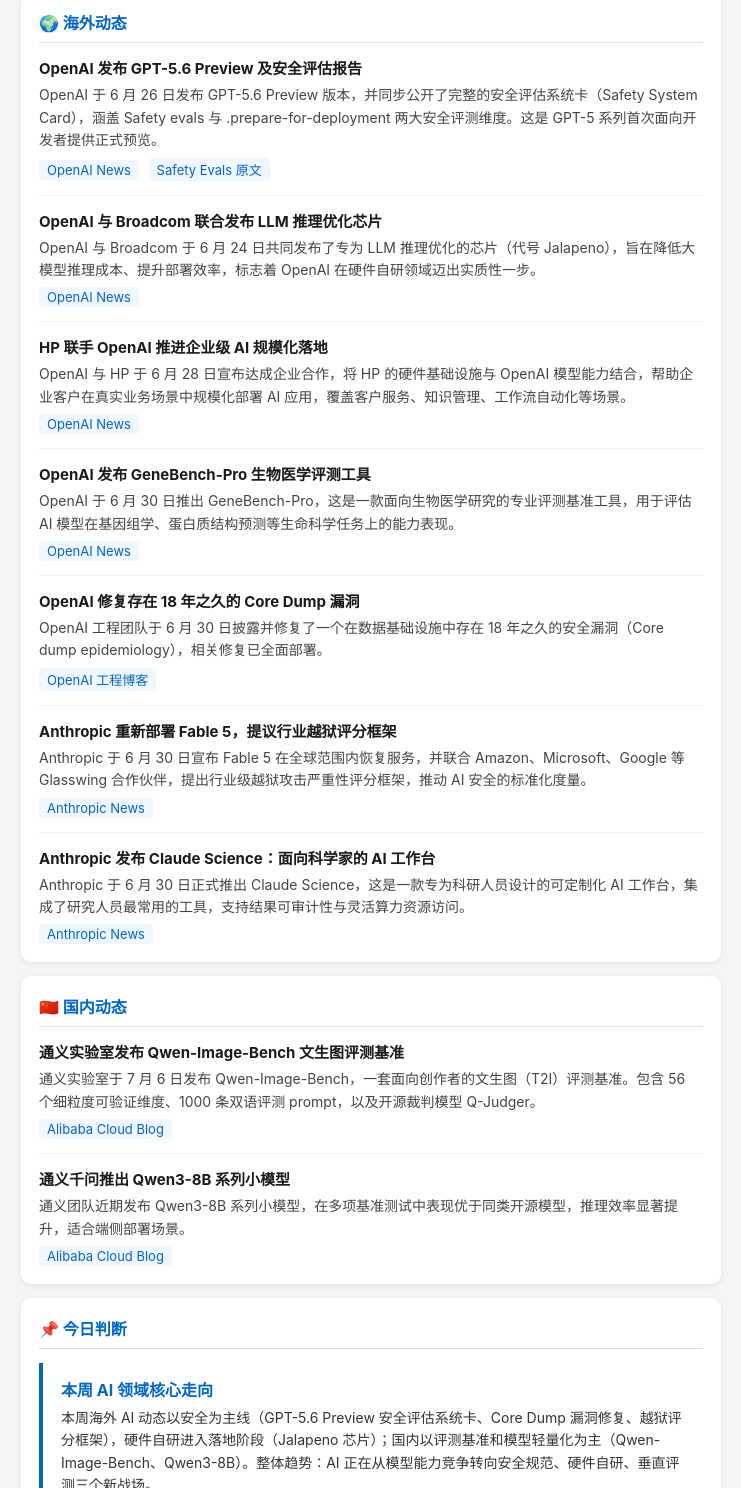
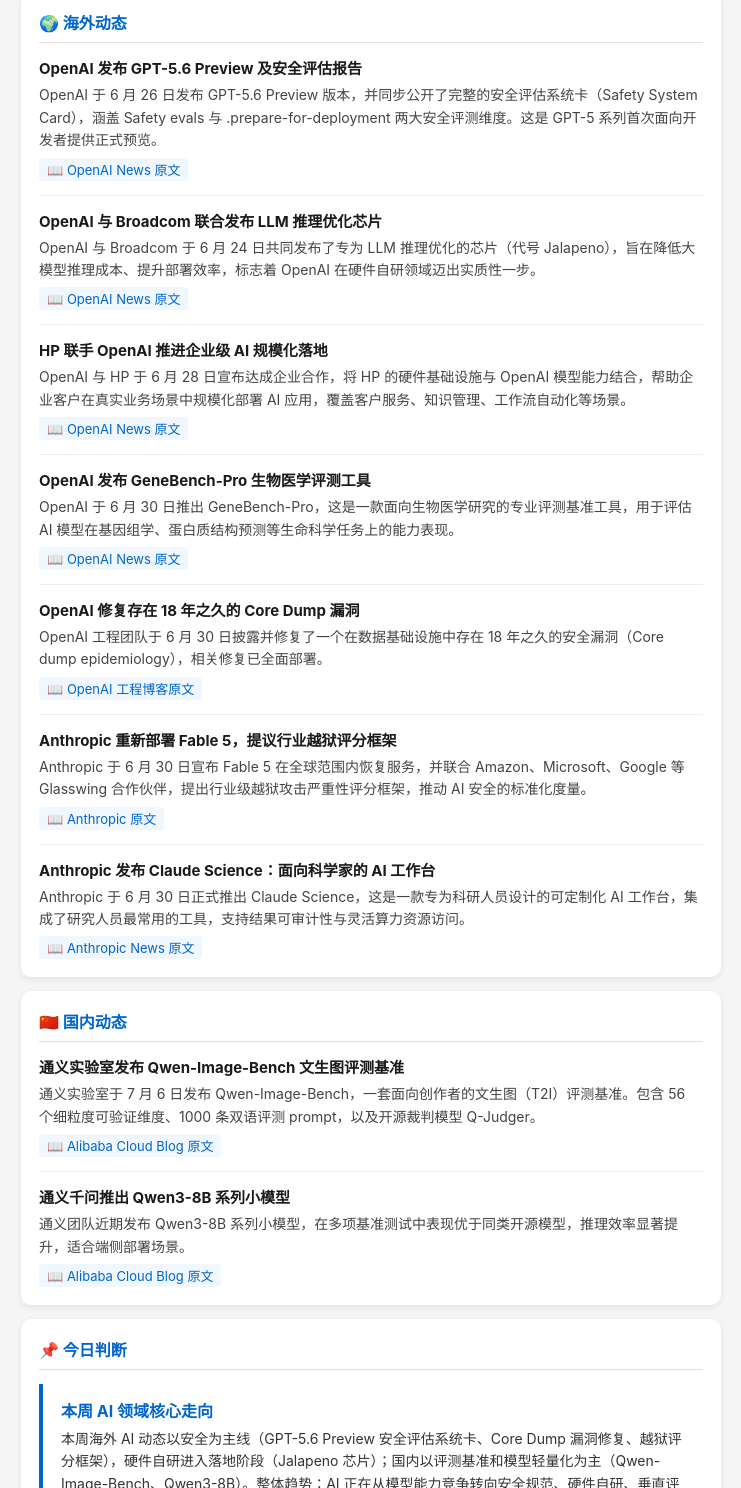
Before and after one commit to chenxiobai/ai-report, a plain HTML site: page 2026-07-08.html in a window 1280 px wide. Shown: the part 141-1629 px from the top of the page, without its empty margins (269-1010 px from the left). Drawn offline with Linux system fonts and the light colour scheme.

Commit message:
Update AI简报 2026-07-08 含完整可点击来源

```diff
--- a/2026-07-08.html
+++ b/2026-07-08.html
@@ -35,8 +35,7 @@
     <div class="item-title">OpenAI 发布 GPT-5.6 Preview 及安全评估报告</div>
     <div class="item-summary">OpenAI 于 6 月 26 日发布 GPT-5.6 Preview 版本，并同步公开了完整的安全评估系统卡（Safety System Card），涵盖 Safety evals 与 .prepare-for-deployment 两大安全评测维度。这是 GPT-5 系列首次面向开发者提供正式预览。</div>
     <div class="item-source">
-      <a href="https://openai.com/news/" target="_blank">OpenAI News</a>
-      <a href="https://openai.com/index/safety-evals" target="_blank">Safety Evals 原文</a>
+      <a href="https://openai.com/news/" target="_blank">📖 OpenAI News 原文</a>
     </div>
   </div>
 
@@ -44,7 +43,7 @@
     <div class="item-title">OpenAI 与 Broadcom 联合发布 LLM 推理优化芯片</div>
     <div class="item-summary">OpenAI 与 Broadcom 于 6 月 24 日共同发布了专为 LLM 推理优化的芯片（代号 Jalapeno），旨在降低大模型推理成本、提升部署效率，标志着 OpenAI 在硬件自研领域迈出实质性一步。</div>
     <div class="item-source">
-      <a href="https://openai.com/news/" target="_blank">OpenAI News</a>
+      <a href="https://openai.com/news/" target="_blank">📖 OpenAI News 原文</a>
     </div>
   </div>
 
@@ -52,7 +51,7 @@
     <div class="item-title">HP 联手 OpenAI 推进企业级 AI 规模化落地</div>
     <div class="item-summary">OpenAI 与 HP 于 6 月 28 日宣布达成企业合作，将 HP 的硬件基础设施与 OpenAI 模型能力结合，帮助企业客户在真实业务场景中规模化部署 AI 应用，覆盖客户服务、知识管理、工作流自动化等场景。</div>
     <div class="item-source">
-      <a href="https://openai.com/news/" target="_blank">OpenAI News</a>
+      <a href="https://openai.com/news/" target="_blank">📖 OpenAI News 原文</a>
     </div>
   </div>
 
@@ -60,7 +59,7 @@
     <div class="item-title">OpenAI 发布 GeneBench-Pro 生物医学评测工具</div>
     <div class="item-summary">OpenAI 于 6 月 30 日推出 GeneBench-Pro，这是一款面向生物医学研究的专业评测基准工具，用于评估 AI 模型在基因组学、蛋白质结构预测等生命科学任务上的能力表现。</div>
     <div class="item-source">
-      <a href="https://openai.com/news/" target="_blank">OpenAI News</a>
+      <a href="https://openai.com/news/" target="_blank">📖 OpenAI News 原文</a>
     </div>
   </div>
 
@@ -68,7 +67,7 @@
     <div class="item-title">OpenAI 修复存在 18 年之久的 Core Dump 漏洞</div>
     <div class="item-summary">OpenAI 工程团队于 6 月 30 日披露并修复了一个在数据基础设施中存在 18 年之久的安全漏洞（Core dump epidemiology），相关修复已全面部署。</div>
     <div class="item-source">
-      <a href="https://openai.com/index/core-dump-epidemiology-dat" target="_blank">OpenAI 工程博客</a>
+      <a href="https://openai.com/index/core-dump-epidemiology-dat" target="_blank">📖 OpenAI 工程博客原文</a>
     </div>
   </div>
 
@@ -76,7 +75,7 @@
     <div class="item-title">Anthropic 重新部署 Fable 5，提议行业越狱评分框架</div>
     <div class="item-summary">Anthropic 于 6 月 30 日宣布 Fable 5 在全球范围内恢复服务，并联合 Amazon、Microsoft、Google 等 Glasswing 合作伙伴，提出行业级越狱攻击严重性评分框架，推动 AI 安全的标准化度量。</div>
     <div class="item-source">
-      <a href="https://www.anthropic.com/news" target="_blank">Anthropic News</a>
+      <a href="https://www.anthropic.com/news/redeploying-fable-5" target="_blank">📖 Anthropic 原文</a>
     </div>
   </div>
 
@@ -84,7 +83,7 @@
     <div class="item-title">Anthropic 发布 Claude Science：面向科学家的 AI 工作台</div>
     <div class="item-summary">Anthropic 于 6 月 30 日正式推出 Claude Science，这是一款专为科研人员设计的可定制化 AI 工作台，集成了研究人员最常用的工具，支持结果可审计性与灵活算力资源访问。</div>
     <div class="item-source">
-      <a href="https://www.anthropic.com/news" target="_blank">Anthropic News</a>
+      <a href="https://www.anthropic.com/news" target="_blank">📖 Anthropic News 原文</a>
     </div>
   </div>
 
@@ -97,7 +96,7 @@
     <div class="item-title">通义实验室发布 Qwen-Image-Bench 文生图评测基准</div>
     <div class="item-summary">通义实验室于 7 月 6 日发布 Qwen-Image-Bench，一套面向创作者的文生图（T2I）评测基准。包含 56 个细粒度可验证维度、1000 条双语评测 prompt，以及开源裁判模型 Q-Judger。</div>
     <div class="item-source">
-      <a href="https://www.alibabacloud.com/blog" target="_blank">Alibaba Cloud Blog</a>
+      <a href="https://www.alibabacloud.com/blog" target="_blank">📖 Alibaba Cloud Blog 原文</a>
     </div>
   </div>
 
@@ -105,7 +104,7 @@
     <div class="item-title">通义千问推出 Qwen3-8B 系列小模型</div>
     <div class="item-summary">通义团队近期发布 Qwen3-8B 系列小模型，在多项基准测试中表现优于同类开源模型，推理效率显著提升，适合端侧部署场景。</div>
     <div class="item-source">
-      <a href="https://www.alibabacloud.com/blog" target="_blank">Alibaba Cloud Blog</a>
+      <a href="https://www.alibabacloud.com/blog" target="_blank">📖 Alibaba Cloud Blog 原文</a>
     </div>
   </div>
 
```
